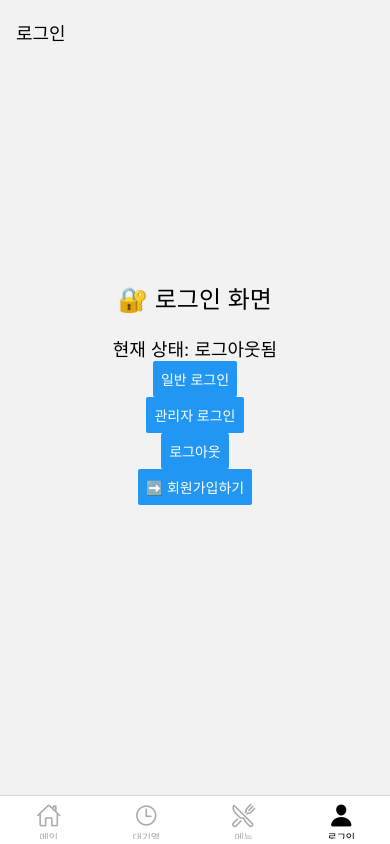
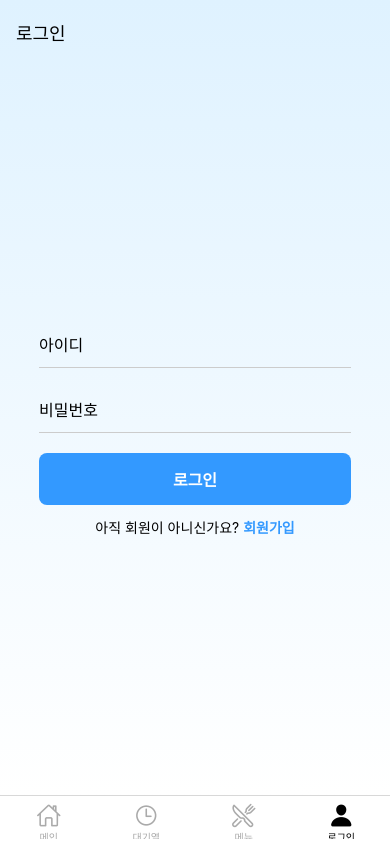
Before and after one commit to xode114kr1/beready-fe, a React Native app: screen /Profile in a window 390 px wide. Built offline with nearby package versions, Linux system fonts and the light colour scheme.

Commit message:
feat : checkbox 라이브러리 install
feat : 로그인, 회원가입 페이지 UI 구현

```diff
--- a/package.json
+++ b/package.json
@@ -9,6 +9,7 @@
     "web": "expo start --web"
   },
   "dependencies": {
+    "@react-native-community/checkbox": "^0.5.20",
     "@react-navigation/bottom-tabs": "^7.3.13",
     "@react-navigation/native": "^7.1.9",
     "@react-navigation/native-stack": "^7.3.13",
@@ -24,7 +25,8 @@
     "react-native-safe-area-context": "5.4.0",
     "react-native-screens": "~4.10.0",
     "react-native-tab-view": "^4.1.0",
-    "react-redux": "^9.2.0"
+    "react-redux": "^9.2.0",
+    "expo-checkbox": "~4.1.4"
   },
   "devDependencies": {
     "@babel/core": "^7.20.0"
--- a/screens/SignInScreen/SignInScreen.js
+++ b/screens/SignInScreen/SignInScreen.js
@@ -1,34 +1,102 @@
-import { View, Text, Button, StyleSheet } from "react-native";
+import React, { useState } from "react";
+import {
+  View,
+  Text,
+  TextInput,
+  StyleSheet,
+  TouchableOpacity,
+} from "react-native";
 import { useDispatch, useSelector } from "react-redux";
 import { login, logout, adminLogin } from "../../features/user/userSlice";
+import GradientScreenWrapper from "../../components/GradientScreenWrapper";
 
 export default function SignInScreen({ navigation }) {
   const dispatch = useDispatch();
-  const { isLogin, isAdmin } = useSelector((state) => state.user);
+
+  const [userId, setUserId] = useState("");
+  const [password, setPassword] = useState("");
+
   return (
-    <View style={styles.container}>
-      <Text style={styles.text}>🔐 로그인 화면</Text>
-      <Text style={{ fontSize: 18 }}>
-        현재 상태:{" "}
-        {isLogin
-          ? isAdmin
-            ? "관리자 로그인됨"
-            : "일반 로그인됨"
-          : "로그아웃됨"}
-      </Text>
-      <Button title="일반 로그인" onPress={() => dispatch(login())} />
-      <Button title="관리자 로그인" onPress={() => dispatch(adminLogin())} />
-      <Button title="로그아웃" onPress={() => dispatch(logout())} />
-      <Button
-        title="➡️ 회원가입하기"
-        onPress={() => navigation.navigate("SignUp")}
-      />
-      <View style={{ marginTop: 10 }} />
-    </View>
+    <GradientScreenWrapper>
+      <View style={styles.container}>
+        {/* TODO : 로고 넣기 */}
+        <TextInput
+          placeholder="아이디"
+          style={styles.input}
+          value={userId}
+          onChangeText={setUserId}
+        />
+        <TextInput
+          placeholder="비밀번호"
+          style={styles.input}
+          secureTextEntry
+          value={password}
+          onChangeText={setPassword}
+        />
+
+        <TouchableOpacity
+          style={styles.loginButton}
+          onPress={() => dispatch(login())}
+        >
+          <Text style={styles.loginButtonText}>로그인</Text>
+        </TouchableOpacity>
+
+        <Text>
+          아직 회원이 아니신가요?{" "}
+          <Text
+            style={styles.signupLink}
+            onPress={() => navigation.navigate("SignUp")}
+          >
+            회원가입
+          </Text>
+        </Text>
+      </View>
+    </GradientScreenWrapper>
   );
 }
 
 const styles = StyleSheet.create({
-  container: { flex: 1, justifyContent: "center", alignItems: "center" },
-  text: { fontSize: 24, marginBottom: 20 },
+  container: {
+    flex: 1,
+    justifyContent: "center",
+    paddingHorizontal: "10%",
+    alignItems: "center",
+  },
+  title: {
+    fontSize: 22,
+    fontWeight: "bold",
+    marginBottom: 32,
+  },
+  input: {
+    width: "100%",
+    borderBottomWidth: 1,
+    borderBottomColor: "#ccc",
+    paddingVertical: 12,
+    marginBottom: 20,
+    fontSize: 16,
+  },
+  loginButton: {
+    backgroundColor: "#3399FF",
+    paddingVertical: 14,
+    borderRadius: 8,
+    width: "100%",
+    alignItems: "center",
+    marginBottom: 12,
+  },
+  loginButtonText: {
+    color: "#fff",
+    fontSize: 16,
+    fontWeight: "bold",
+  },
+  status: {
+    marginTop: 16,
+    fontSize: 14,
+    color: "#444",
+  },
+  signupLink: {
+    marginTop: 12,
+    fontSize: 14,
+    color: "#3399FF",
+    fontWeight: "bold",
+  },
 });
--- a/screens/SignUpScreen/SignUpScreen.js
+++ b/screens/SignUpScreen/SignUpScreen.js
@@ -1,14 +1,113 @@
-import { View, Text, StyleSheet } from "react-native";
+import React, { useState } from "react";
+import {
+  View,
+  Text,
+  TextInput,
+  StyleSheet,
+  TouchableOpacity,
+  Platform,
+} from "react-native";
+import GradientScreenWrapper from "../../components/GradientScreenWrapper";
+import Checkbox from "expo-checkbox";
 
-export default function SignUpScreen() {
+export default function SignUpScreen({ navigation }) {
+  const [username, setUsername] = useState("");
+  const [email, setEmail] = useState("");
+  const [password, setPassword] = useState("");
+  const [confirm, setConfirm] = useState("");
+  const [agree, setAgree] = useState(false);
+
   return (
-    <View style={styles.container}>
-      <Text style={styles.text}>📝 회원가입 화면</Text>
-    </View>
+    <GradientScreenWrapper>
+      <View style={styles.container}>
+        <TextInput
+          style={styles.input}
+          placeholder="아이디(Username)"
+          value={username}
+          onChangeText={setUsername}
+        />
+        <TextInput
+          style={styles.input}
+          placeholder="이메일"
+          value={email}
+          onChangeText={setEmail}
+          keyboardType="email-address"
+        />
+        <TextInput
+          style={styles.input}
+          placeholder="비밀번호"
+          value={password}
+          onChangeText={setPassword}
+          secureTextEntry
+        />
+        <TextInput
+          style={styles.input}
+          placeholder="비밀번호 확인"
+          value={confirm}
+          onChangeText={setConfirm}
+          secureTextEntry
+        />
+
+        <View style={styles.agreeContainer}>
+          <Checkbox
+            value={agree}
+            onValueChange={setAgree}
+            color={agree ? "#3399FF" : undefined}
+          />
+          <Text style={styles.agreeText}>개인정보 수집 및 동의</Text>
+        </View>
+
+        <TouchableOpacity style={styles.button}>
+          <Text style={styles.buttonText}>가입하기</Text>
+        </TouchableOpacity>
+      </View>
+    </GradientScreenWrapper>
   );
 }
-
 const styles = StyleSheet.create({
-  container: { flex: 1, justifyContent: "center", alignItems: "center" },
-  text: { fontSize: 24 },
+  container: {
+    flex: 1,
+    justifyContent: "center",
+    paddingHorizontal: "5%",
+  },
+  title: {
+    fontSize: 22,
+    fontWeight: "bold",
+    marginBottom: 32,
+    textAlign: "center",
+  },
+  input: {
+    borderBottomWidth: 1,
+    borderBottomColor: "#ccc",
+    paddingVertical: 12,
+    marginBottom: 20,
+    fontSize: 16,
+  },
+  agreeContainer: {
+    flexDirection: "row",
+    alignItems: "center",
+    marginBottom: 32,
+  },
+  checkbox: {
+    marginRight: 8,
+    ...Platform.select({
+      ios: { width: 20, height: 20 },
+    }),
+  },
+  agreeText: {
+    paddingLeft: 5,
+    fontSize: 14,
+    color: "#333",
+  },
+  button: {
+    backgroundColor: "#3399FF",
+    paddingVertical: 14,
+    borderRadius: 8,
+    alignItems: "center",
+  },
+  buttonText: {
+    color: "#fff",
+    fontWeight: "bold",
+    fontSize: 16,
+  },
 });
```
Also changed, not shown: 1 other file (tests, documents, lock files or other folders).
